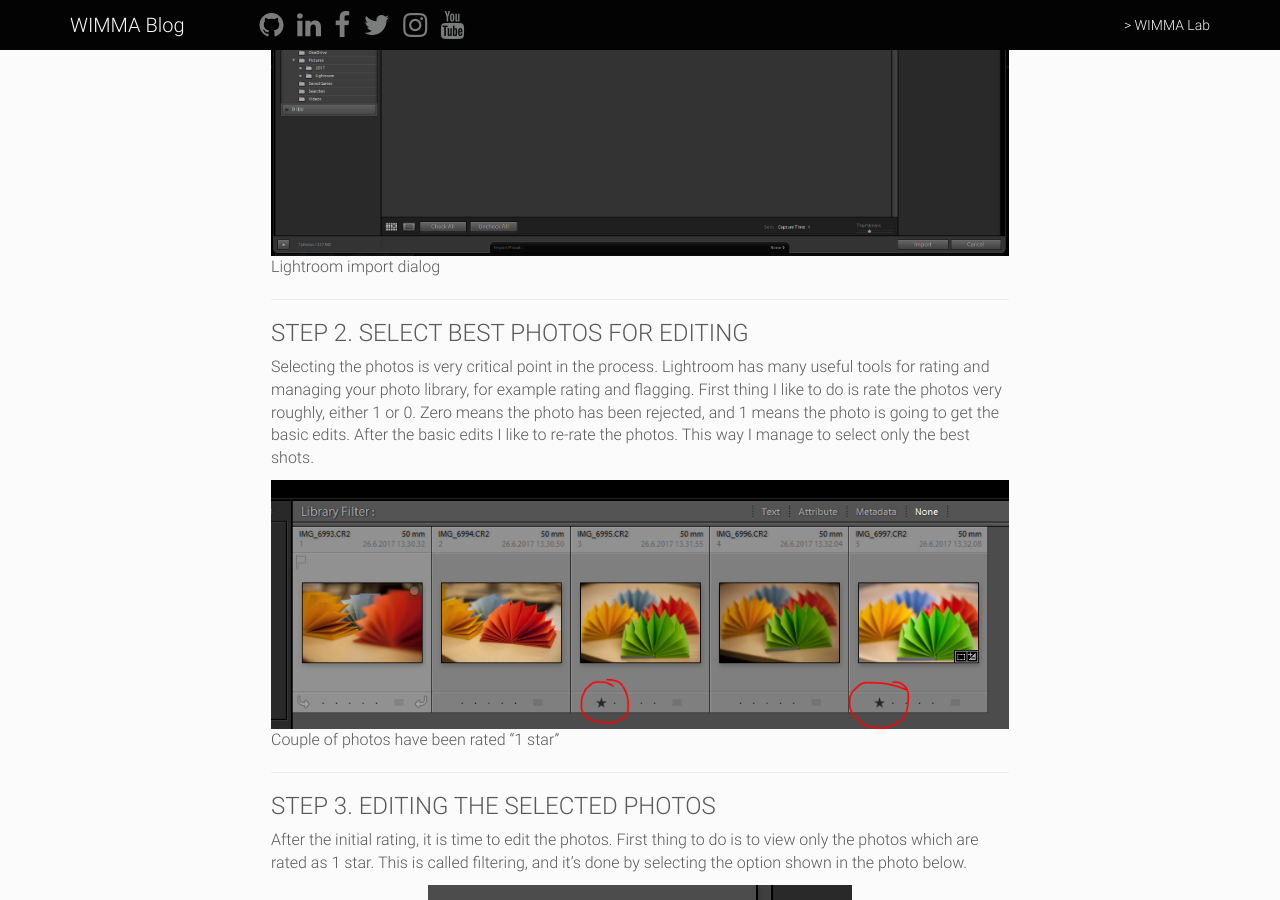
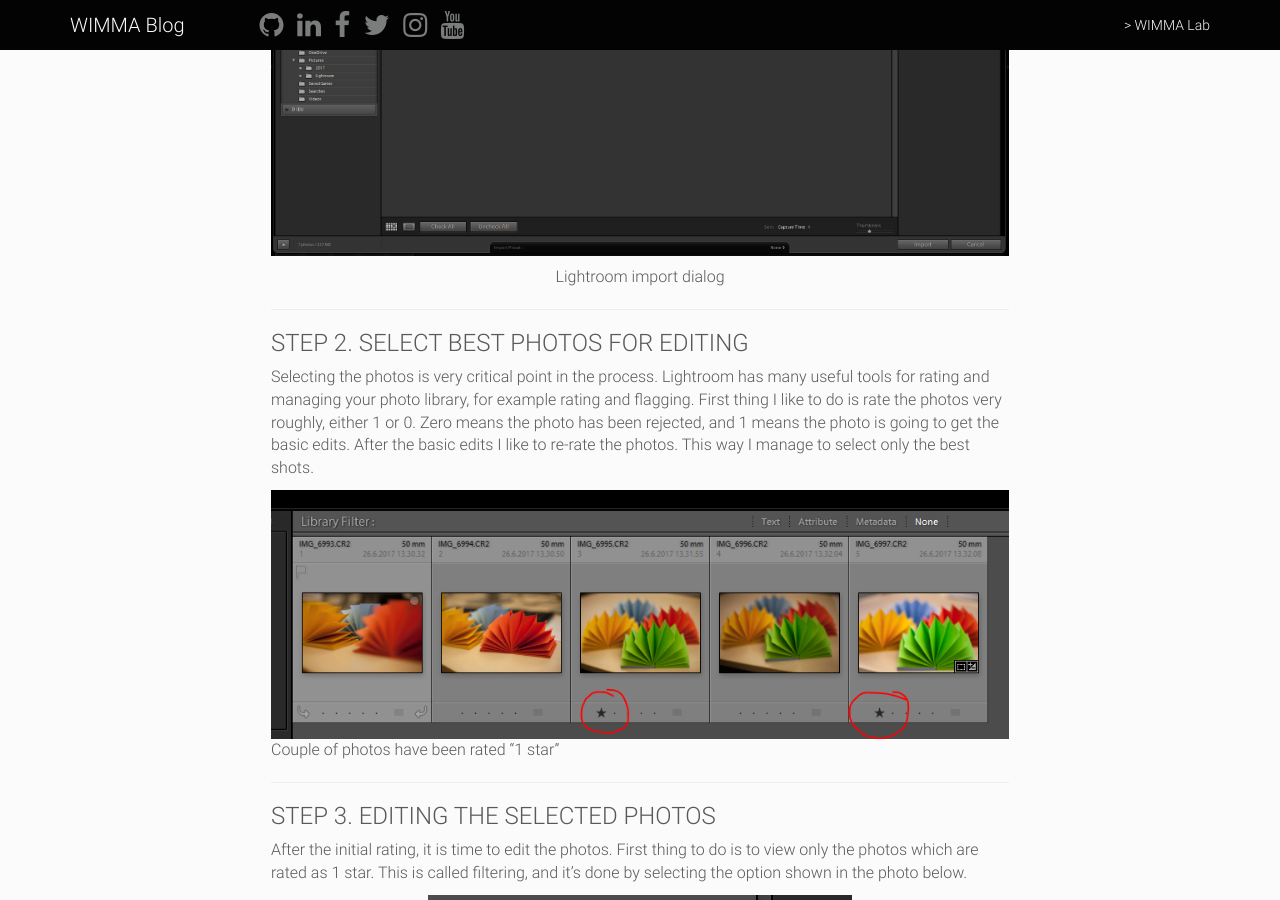
Before and after one commit to wimmalab/blog, a Jekyll site: the page built from _posts/2017-07-04-My-Lightroom-Workflow.md, in a window 1280 px wide and 900 px high, scrolled down 409 px. Built offline with Jekyll 4.4.1, drawn with Linux system fonts in a browser that asks for light colours; nearby versions of some CDN libraries.

```diff
--- a/_posts/2017-07-04-My-Lightroom-Workflow.md
+++ b/_posts/2017-07-04-My-Lightroom-Workflow.md
@@ -11,7 +11,7 @@ author: Jussi Ahola
 First task is to import the pictures into lightroom’s catalogue. Importing is done by pressing the “import” button in the grid view, or selecting **file > import photos and video…**
 
 ![lightroom import dialog]({{site.baseurl}}/img/kuva1.png)
-Lightroom import dialog
+<center>Lightroom import dialog</center>
 
 ***
 
```
